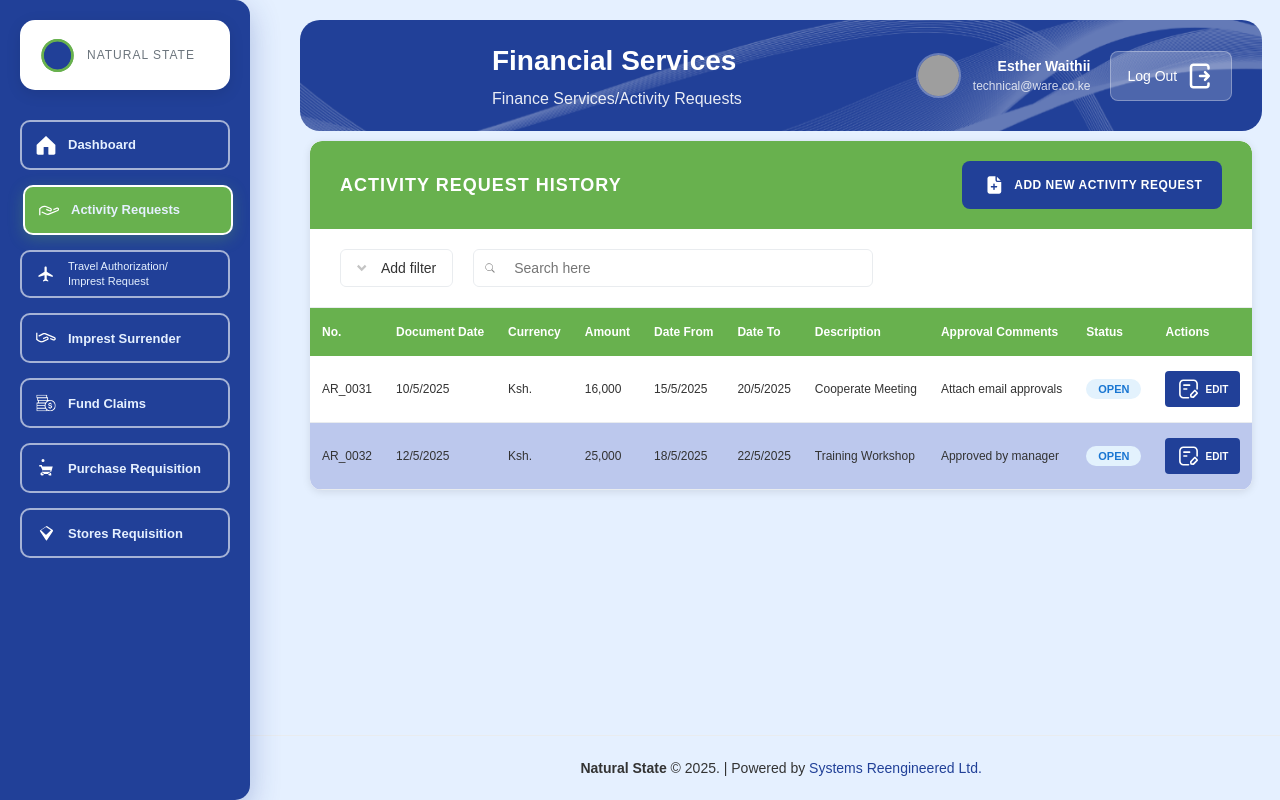
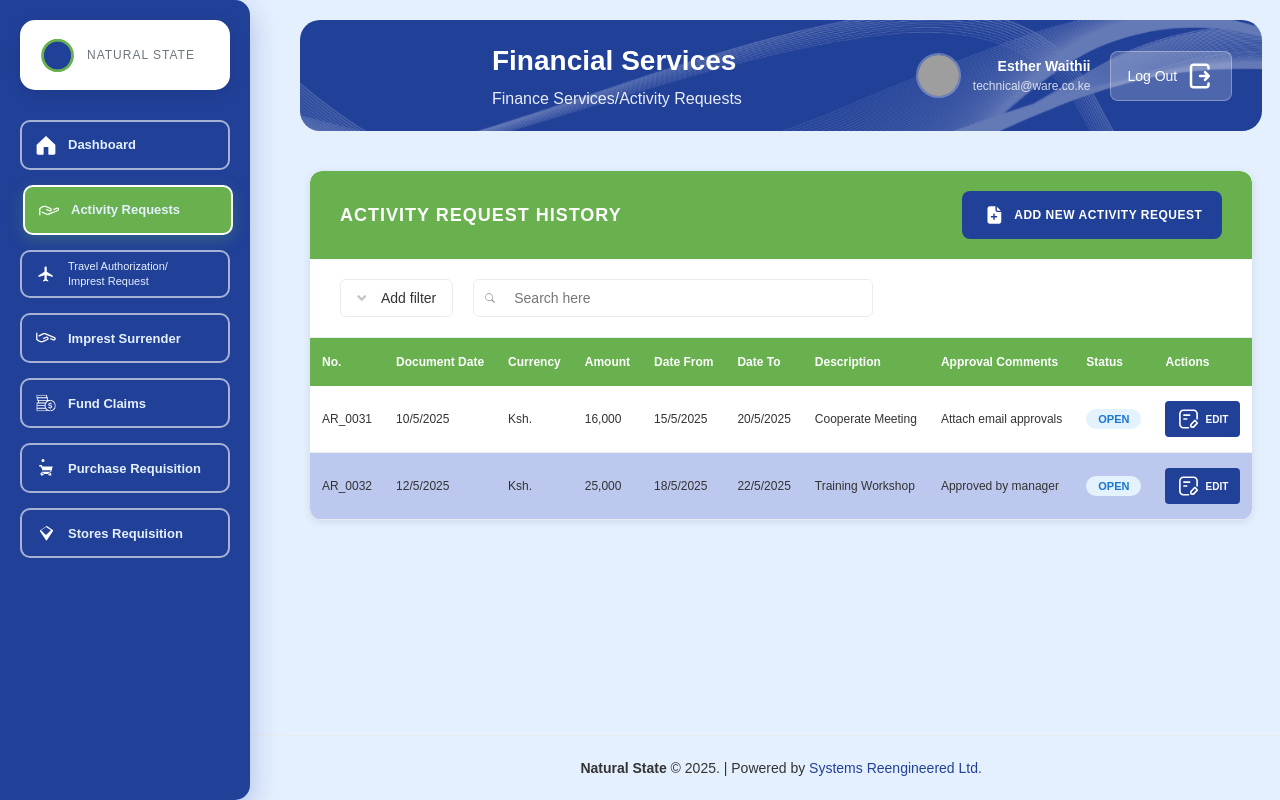
Before and after one commit to calebkg/UI, an Angular app: page /activity-requests in a window 1280 px wide. Built offline with nearby package versions, Linux system fonts and the light colour scheme; grey boxes are pictures that could not be loaded.

Commit message:
Updated activity-requests.component.scss

```diff
--- a/src/app/components/activity-requests/activity-requests.component.scss
+++ b/src/app/components/activity-requests/activity-requests.component.scss
@@ -18,7 +18,7 @@
   flex: 1;
   padding: 30px;
   position: relative;
-  margin-top: -40px; /* Reduced overlap with header */
+  margin-top: -10px; /* Reduced overlap with header */
   z-index: 10;
 }
 
```
